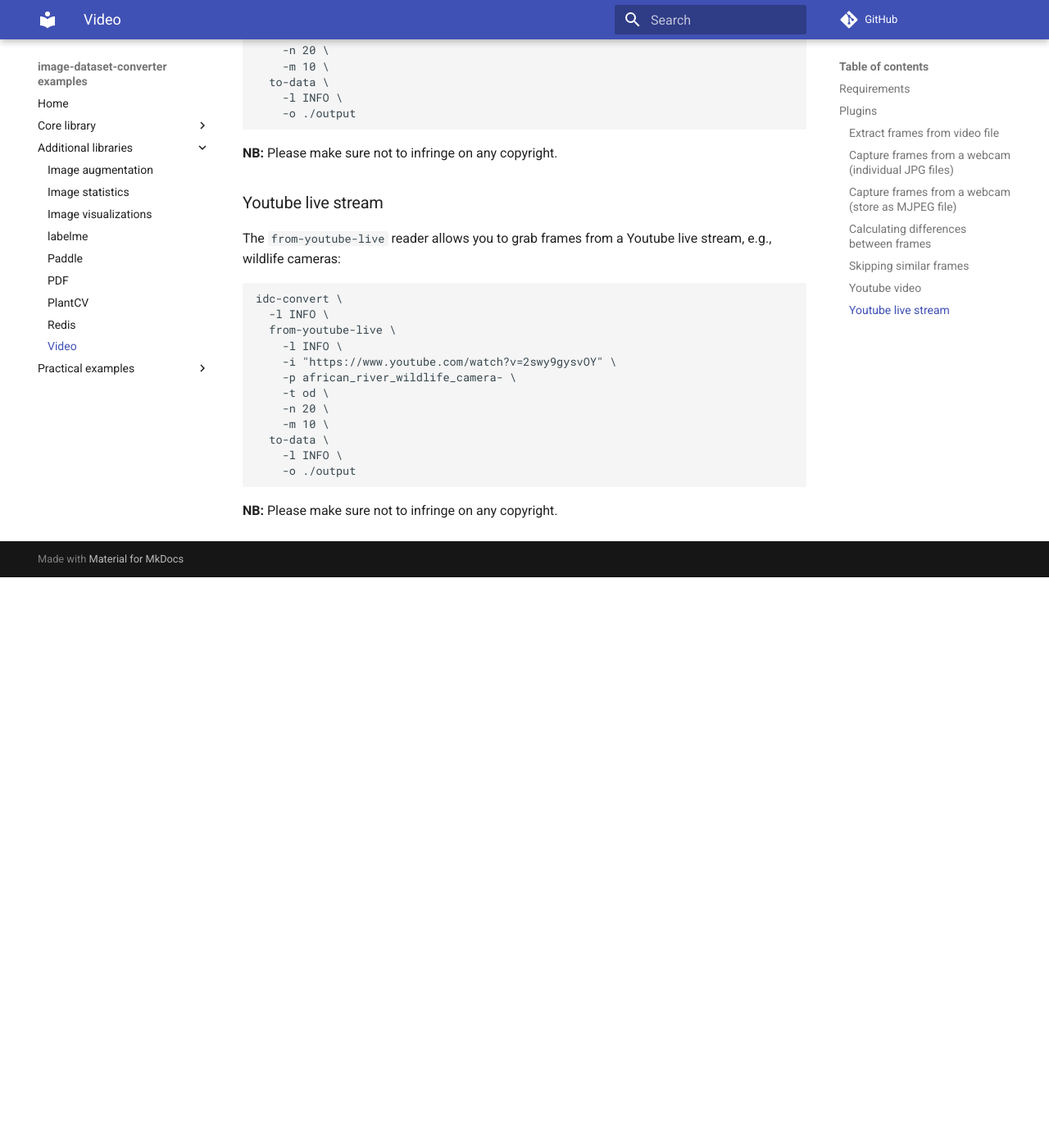
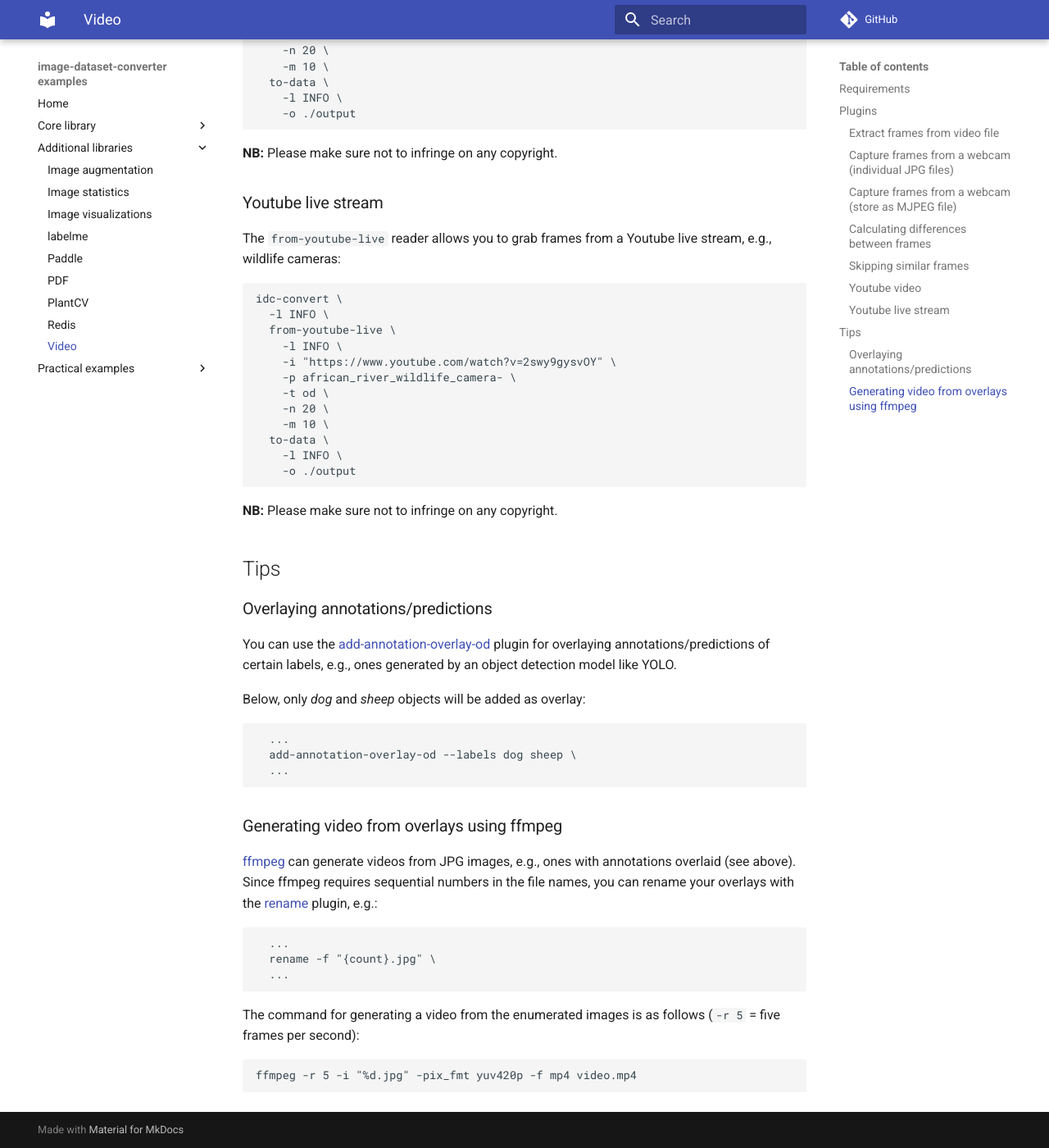
Before and after one commit to waikato-datamining/image-dataset-converter-examples, an MkDocs documentation site: the page built from docs/video.md, in a window 1280 px wide and 1400 px high, scrolled down 2631 px. Shown: the whole window at 82% size. Built offline with MkDocs 1.6.1 and Material for MkDocs 9.7.7, drawn with Linux system fonts in a browser that asks for light colours; comment, search, counter and statistics services are not loaded; before the commit the page ends 3335 px from its top, so only the background shows below that.

Commit message:
added tips for generating overlays/video from overlays

````diff
--- a/docs/video.md
+++ b/docs/video.md
@@ -153,3 +153,41 @@ idc-convert \
 ```
 
 **NB:** Please make sure not to infringe on any copyright.
+
+
+# Tips
+
+## Overlaying annotations/predictions
+
+You can use the [add-annotation-overlay-od](https://github.com/waikato-datamining/image-dataset-converter-imgvis/blob/main/plugins/add-annotation-overlay-od.md)
+plugin for overlaying annotations/predictions of certain labels, e.g.,
+ones generated by an object detection model like YOLO.
+
+Below, only *dog* and *sheep* objects will be added as overlay:
+
+```bash
+  ...
+  add-annotation-overlay-od --labels dog sheep \
+  ...
+```
+
+## Generating video from overlays using ffmpeg
+
+[ffmpeg](https://ffmpeg.org/) can generate videos from JPG images, e.g.,
+ones with annotations overlaid (see above). Since ffmpeg requires
+sequential numbers in the file names, you can rename your overlays with the
+[rename](https://github.com/waikato-datamining/image-dataset-converter/blob/main/plugins/rename.md)
+plugin, e.g.:
+
+```bash
+  ...
+  rename -f "{count}.jpg" \
+  ...
+```
+
+The command for generating a video from the enumerated images is as follows
+(`-r 5` = five frames per second):
+
+```bash
+ffmpeg -r 5 -i "%d.jpg" -pix_fmt yuv420p -f mp4 video.mp4
+```
````
